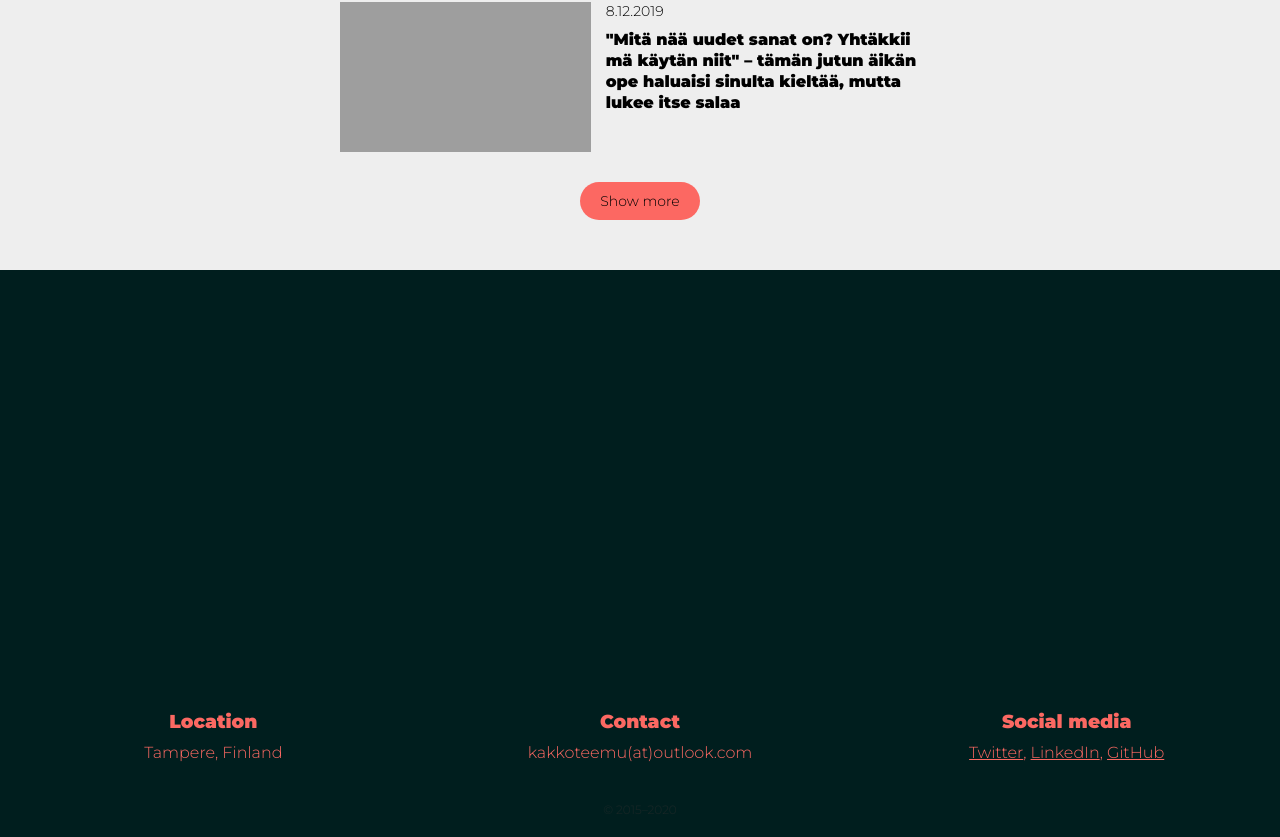
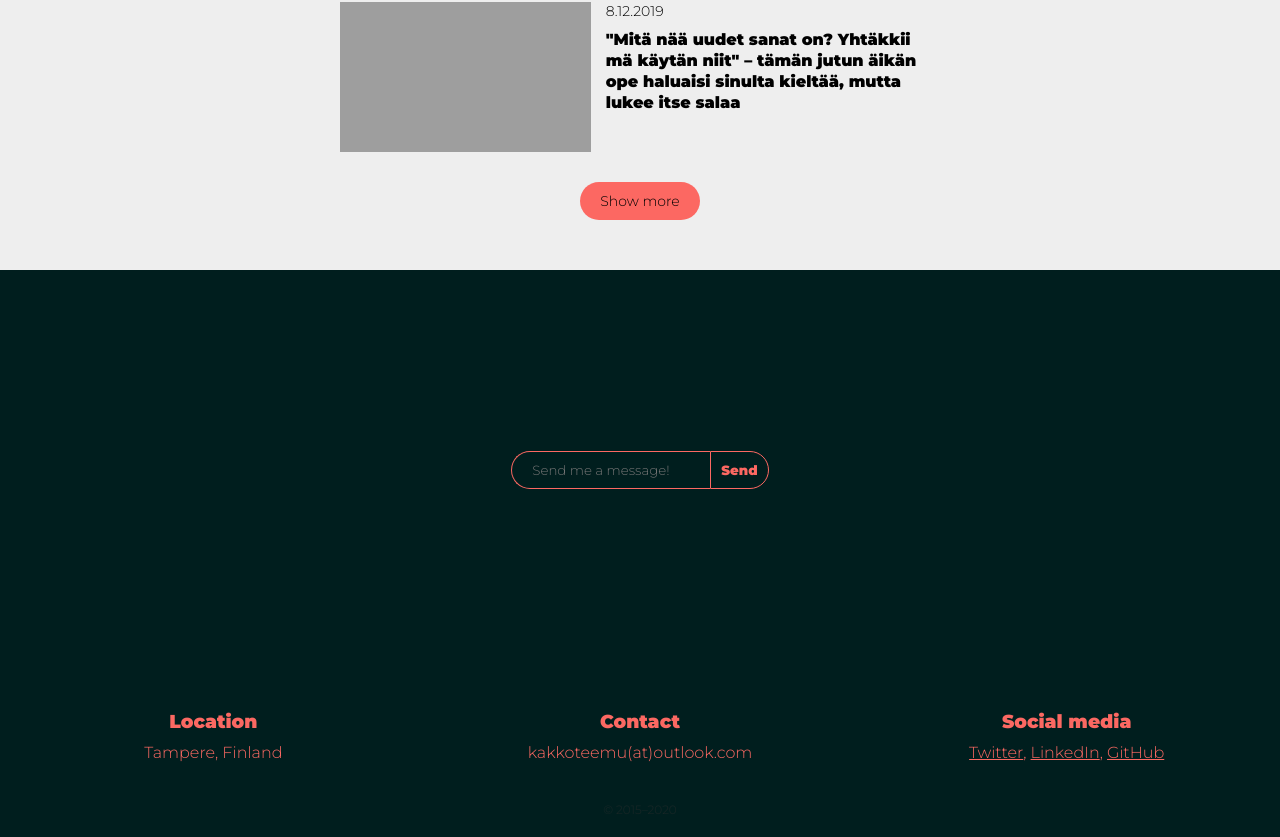
Before and after one commit to Teemeam/kakkoteemu-react, a React app: page / in a window 1280 px wide. Shown: the part 2269-3106 px from the top of the page. Built offline with nearby package versions, Linux system fonts and the light colour scheme; grey boxes are pictures that could not be loaded.

Commit message:
Update Feedback.jsx

```diff
--- a/src/js/components/Feedback.jsx
+++ b/src/js/components/Feedback.jsx
@@ -1,17 +1,69 @@
-import React from 'react';
+import React, { useRef, useState } from 'react';
 import styled from '@emotion/styled';
 
 const StyledFeedback = styled.div`
     width: 100%;
     height: 50vh;
     background-color: rgb(0, 30, 30); /* Fallback */
+    position: relative;
+    form {
+      width: 300px;
+      position: absolute;
+      top: 50%;
+      left: 50%;
+      transform: translate(-50%, -50%);
+      text-align: center;
+    }
+    input {
+      font-family: 'Montserrat', sans-serif;
+      font-weight: 300;
+      background-color: transparent;
+      border: 1px solid #fc6862;
+      border-right: none;
+      border-radius: 30px 0 0 30px;
+      padding: 10px 20px;
+      color: #fc6862;
+    }
+    button {
+      font-family: 'Montserrat', sans-serif;
+      font-weight: 900;
+      background-color: transparent;
+      border: 1px solid #fc6862;
+      border-radius: 0 30px 30px 0;
+      padding: 10px;
+      cursor: pointer;
+      color: #fc6862;
+      :hover {
+        background-color: #fc6862;
+        color: rgb(0, 30, 30);
+      }
+    }
 `;
 
 const Feedback = (props) => {
+  const form = useRef();
+  const [formSubmitted, setFormSubmitted] = useState(false); // True if form is submitted
+
+  // Form specs
+  const form_url = 'https://docs.google.com/forms/d/1Yalep7Du8fShmTXMhFSwp8Mj1VWCpy6Y6rXm5Wu7fDI/formResponse';
+  const input_entry = 'entry.1456031971';
+
+  // Submit form function
+  function submitForm(e) {
+    e.preventDefault();
+    if (form.current) {
+      form.current.submit();
+      setFormSubmitted(true);
+    }
+  }
 
   return (
     <StyledFeedback style={{ background: 'linear-gradient(rgb(0, 30, 30), ' + props.bgColor + ')' }}>
-
+      <form ref={ form } action={ form_url } method='post' target='hidden-iframe' style={{ pointerEvents: formSubmitted ? 'none' : 'auto', opacity: formSubmitted ? '0.4' : '1' }}>
+        <input type='text' name={ input_entry } placeholder='Send me a message!'></input>
+        <button type='submit' onClick={ e => submitForm(e) }>{ formSubmitted ? 'Sent' : 'Send' }</button>
+      </form>
+      <iframe title='hidden-iframe' name='hidden-iframe' style={{ display: 'none' }}></iframe>
     </StyledFeedback>);
 };
 
```
